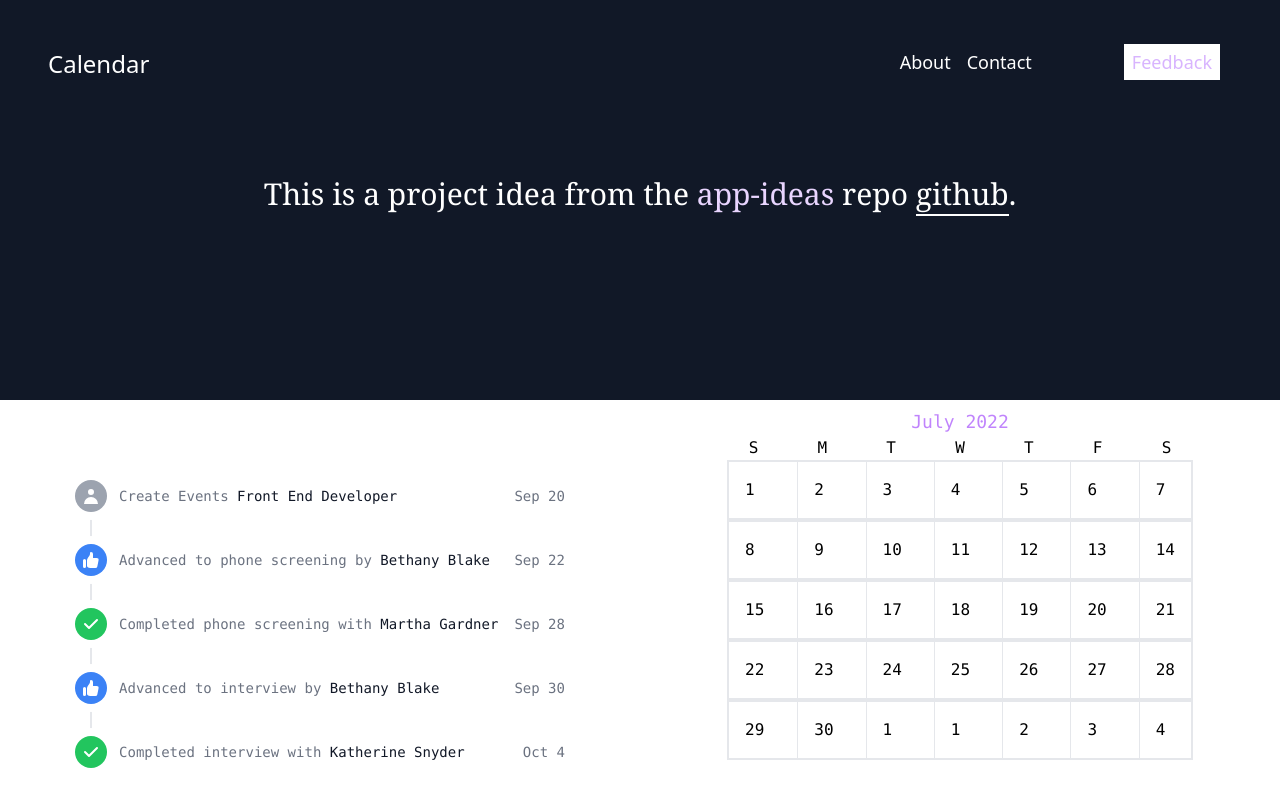
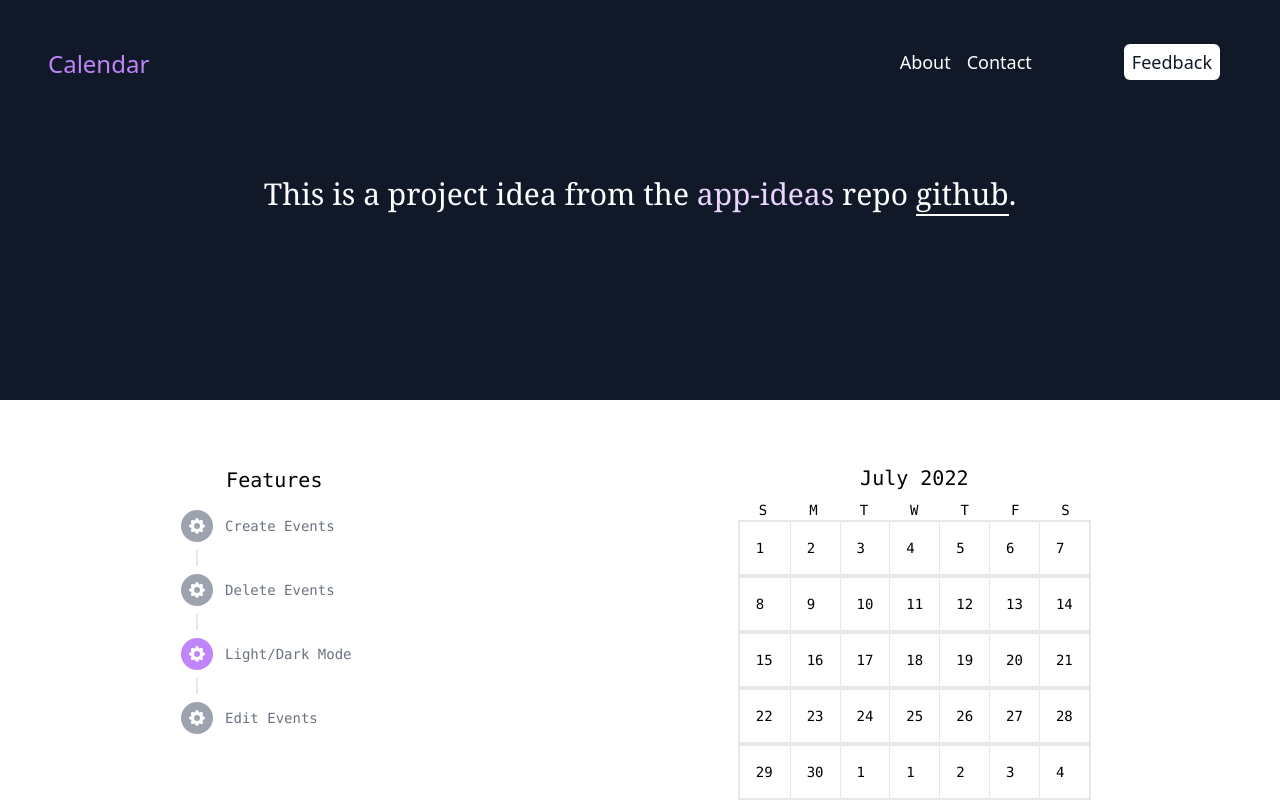
Before and after one commit to graciasc/Calendar, a Next.js app: page / in a window 1280 px wide. Shown: the top 802 px of the page. Built offline with nearby package versions, Linux system fonts and the light colour scheme.

Commit message:
gc/feature-calendar Spacing/UI - fix spacing issue with headers - change headline colors to text-purple-400 - change feedback color to text-bg-900

```diff
--- a/pages/calendar.tsx
+++ b/pages/calendar.tsx
@@ -1,5 +1,11 @@
 import React, { useState } from "react";
-import { CheckIcon, ThumbUpIcon, UserIcon } from "@heroicons/react/solid";
+import {
+  CheckIcon,
+  CogIcon,
+  ThumbUpIcon,
+  UserIcon,
+} from "@heroicons/react/solid";
+//TODO: Create a startDay stateObject
 
 const Calendar = (props) => {
   const daysOfWeek = [
@@ -14,55 +20,51 @@ const Calendar = (props) => {
   const timeline = [{
     id: 1,
     content: "Create Events",
-    target: "Front End Developer",
+    // target: "Front End Developer",
     href: "#",
-    date: "Sep 20",
+    // date: "Sep 20",
     datetime: "2020-09-20",
-    icon: UserIcon,
+    icon: CogIcon,
     iconBackground: "bg-gray-400",
   }, {
     id: 2,
-    content: "Advanced to phone screening by",
-    target: "Bethany Blake",
+    content: "Delete Events",
+    // target: "Bethany Blake",
     href: "#",
-    date: "Sep 22",
+    // date: "Sep 22",
     datetime: "2020-09-22",
-    icon: ThumbUpIcon,
-    iconBackground: "bg-blue-500",
+    icon: CogIcon,
+    iconBackground: "bg-gray-400",
   }, {
     id: 3,
-    content: "Completed phone screening with",
-    target: "Martha Gardner",
+    content: "Light/Dark Mode",
+    // target: "Bethany Blake",
     href: "#",
-    date: "Sep 28",
-    datetime: "2020-09-28",
-    icon: CheckIcon,
-    iconBackground: "bg-green-500",
+    // date: "Sep 22",
+    datetime: "2020-09-22",
+    icon: CogIcon,
+    iconBackground: "bg-purple-400",
   }, {
     id: 4,
-    content: "Advanced to interview by",
-    target: "Bethany Blake",
+    content: "Edit Events",
+    // target: "Bethany Blake",
     href: "#",
-    date: "Sep 30",
-    datetime: "2020-09-30",
-    icon: ThumbUpIcon,
-    iconBackground: "bg-blue-500",
-  }, {
-    id: 5,
-    content: "Completed interview with",
-    target: "Katherine Snyder",
-    href: "#",
-    date: "Oct 4",
-    datetime: "2020-10-04",
-    icon: CheckIcon,
-    iconBackground: "bg-green-500",
+    // date: "Sep 22",
+    datetime: "2020-09-22",
+    icon: CogIcon,
+    iconBackground: "bg-gray-400",
   }];
+
   const handleCalendarLayout = () => {
     const rows = Math.ceil(props.days / 7);
     let startDay = 1;
     return (
       <div className="flex h-full font-mono">
-        <div className="w-1/2 flow-root grid justify-center items-end">
+        <div className="w-1/2 flow-root grid justify-center items-center">
+          <div>
+            <h1 className="text-xl mb-4 bold grid justify-center">
+              Features
+            </h1>
             <ul role="list" className="-mb-8">
               {timeline.map((event, eventIdx) => (
                 <li key={event.id}>
@@ -92,13 +94,14 @@ const Calendar = (props) => {
                       <div className="min-w-0 flex-1 pt-1.5 flex justify-between space-x-4">
                         <div>
                           <p className="text-sm text-gray-500">
-                          {event.content}{" "}
-                          <a
-                            href={event.href}
-                            className="font-medium text-gray-900"
-                          >
-                            {event.target}
-                          </a>
+                            {event.content} {
+                              // <a
+                              //   href={event.href}
+                              //   className="font-medium text-gray-900"
+                              // >
+                              //   {event.target}
+                              // </a>
+                            }
                           </p>
                         </div>
                         <div className="text-right text-sm whitespace-nowrap text-gray-500">
@@ -111,21 +114,20 @@ const Calendar = (props) => {
               ))}
             </ul>
           </div>
-        <div className=" text-md p-2 w-1/2 grid justify-center items-end">
-          <h1 className="grid justify-center text-lg text-purple-400">
+        </div>
+        <div className=" text-sm w-2/3 mt-16 grid justify-center ">
+          <h1 className="grid justify-center mb-2  text-xl ">
             {props.month} {props.year}
           </h1>
-          <div className="grid grid-cols-7 gap-4 ">
+          <div className="grid grid-cols-7">
             {daysOfWeek.map((day) => {
               return <h1 className="flex justify-center">{day[0]}</h1>;
             })}
           </div>
           {[...Array(rows)].map((e, i) => {
             return (
-              <div
-                className={`grid grid-rows-${rows} text-center gap-4`}
-              >
-                <div className="grid grid-cols-7 gap-4 box-content border-2 divide-x ">
+              <div className={`grid grid-rows-${rows} text-center `}>
+                <div className="grid grid-cols-7 box-content border-2 divide-x ">
                   {daysOfWeek.map((day) => {
                     return (
                       <div
--- a/pages/index.tsx
+++ b/pages/index.tsx
@@ -29,7 +29,9 @@ const Home = () => {
       <div className="text-white h-1/2 p-12 bg-gray-900">
         <div className="flex">
           <div className="flex-1 flex justify-between">
-            <h1 className="text-2xl font-light cursor-pointer">Calendar</h1>
+            <h1 className="text-2xl font-light cursor-pointer text-purple-400">
+              Calendar
+            </h1>
           </div>
           <div>
             <div className="flex text-lg">
@@ -42,7 +44,7 @@ const Home = () => {
               <i className="fa fa-instagram mx-3 mt-1"></i>
               <i className="fa fa-youtube mx-3 mt-1"></i>
               <i className="fa fa-facebook mx-3 mt-1"></i>
-              <h1 className="bg-white text-purple-300 px-2 py-1 -mt-1 mx-3 text-lg cursor-pointer">
+              <h1 className=" rounded-md bg-white text-gray-900 px-2 py-1 -mt-1 mx-3 text-lg cursor-pointer">
                 Feedback
               </h1>
             </div>
```
Lines whose indentation alone changed are shown as unchanged.
